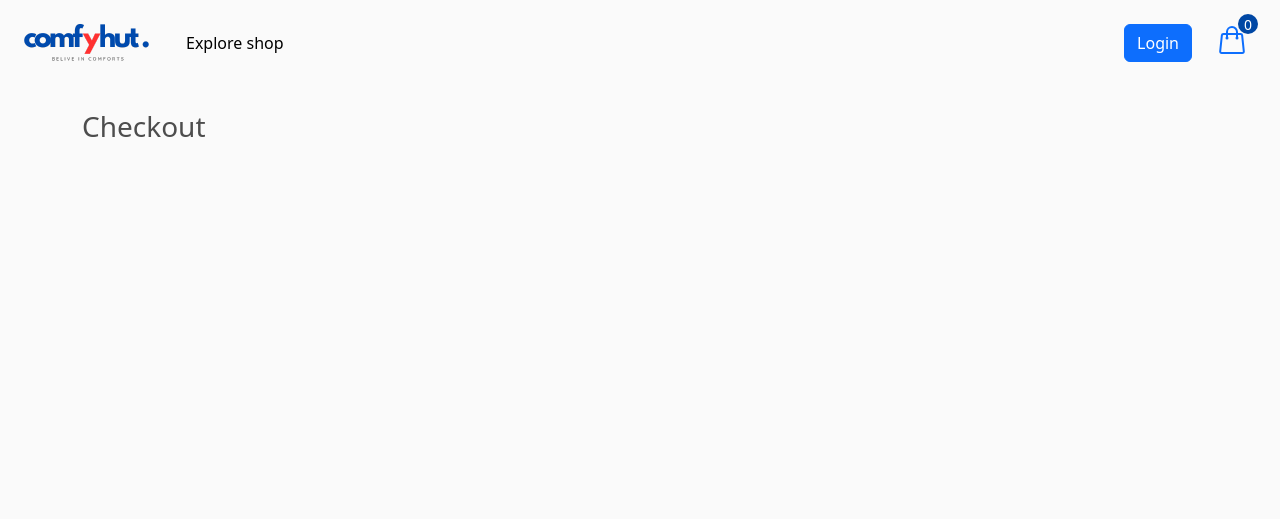
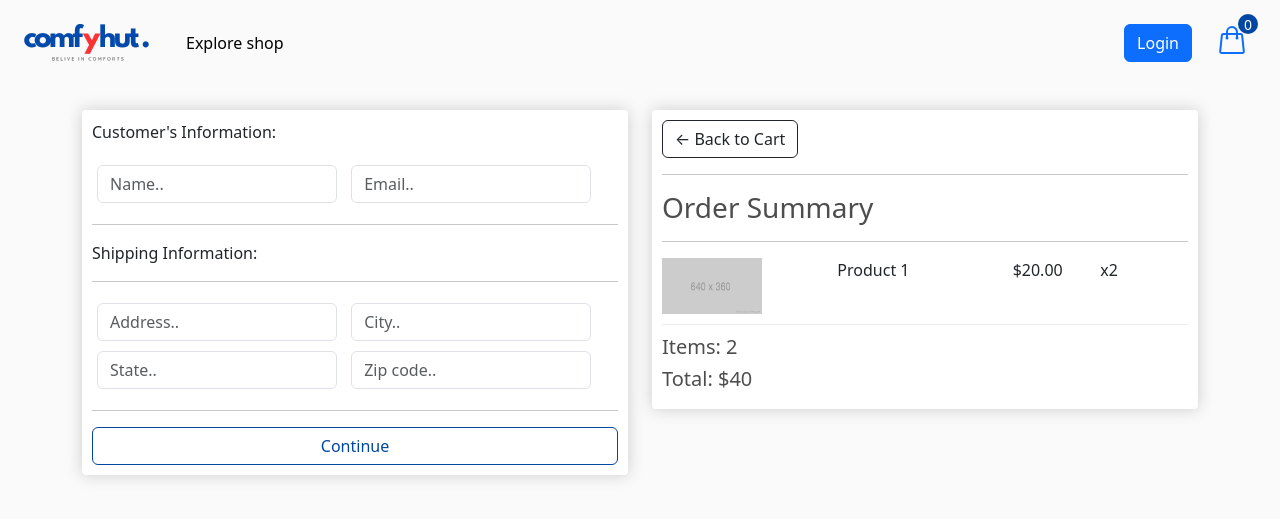
Before and after one commit to joy-ahmed/djstore, a Django app: page /checkout/ in a window 1280 px wide. Shown: the top 519 px of the page. Run offline with Django 4.2, Linux system fonts and the light colour scheme.

Commit message:
finished checkout page layout

```diff
--- a/ecommerce/store/templates/store/checkout.html
+++ b/ecommerce/store/templates/store/checkout.html
@@ -1,3 +1,63 @@
-{% extends "store/main.html" %} {% load static %} {% block content %}
-<h3>Checkout</h3>
+{% extends "store/main.html" %}
+{% load static %}
+
+{% block content %}
+    <div class="row">
+        <div class="col-lg-6">
+            <div class="box-element">
+                <form id="form">
+                    <div id="user-info">
+                        <p>Customer's Information:</p>
+                        <div class="form-field">
+                            <input required class="form-control" type="text" name="name" placeholder="Name..">
+                        </div>
+                        <div class="form-field">
+                            <input required class="form-control" type="email" name="email" placeholder="Email..">
+                        </div>
+                    </div>
+
+                    <div id="shipping-info">
+                        <hr>
+                        <p>Shipping Information:</p>
+                        <hr>
+                        <div class="form-field">
+                            <input class="form-control" type="text" name="address" placeholder="Address..">
+                        </div>
+                        <div class="form-field">
+                            <input class="form-control" type="text" name="city" placeholder="City..">
+                        </div>
+                        <div class="form-field">
+                            <input class="form-control" type="text" name="state" placeholder="State..">
+                        </div>
+                        <div class="form-field">
+                            <input class="form-control" type="text" name="zipcode" placeholder="Zip code..">
+                        </div>
+                    </div>
+                    <hr>
+                    <button style="width: 100%;" class="btn btn-outline-c-info" type="submit">Continue</button>
+                </form>
+            </div>
+
+            <div class="box-element hidden" id="payment-info">
+                <small>Paypal Options</small>
+            </div>
+        </div>
+
+        <div class="col-lg-6">
+            <div class="box-element">
+                <a  class="btn btn-outline-dark" href="{% url 'cart' %}">&#x2190; Back to Cart</a>
+                <hr>
+                <h3>Order Summary</h3>
+                <hr>
+                <div class="cart-row">
+                    <div style="flex:2"><img class="row-image" src="{% static 'images/placeholder.png' %}"></div>
+                    <div style="flex:2"><p>Product 1</p></div>
+                    <div style="flex:1"><p>$20.00</p></div>
+                    <div style="flex:1"><p>x2</p></div>
+                </div>
+                <h5>Items:   2</h5>
+                <h5>Total:   $40</h5>
+            </div>
+        </div>
+    </div>
 {% endblock content %}
```
